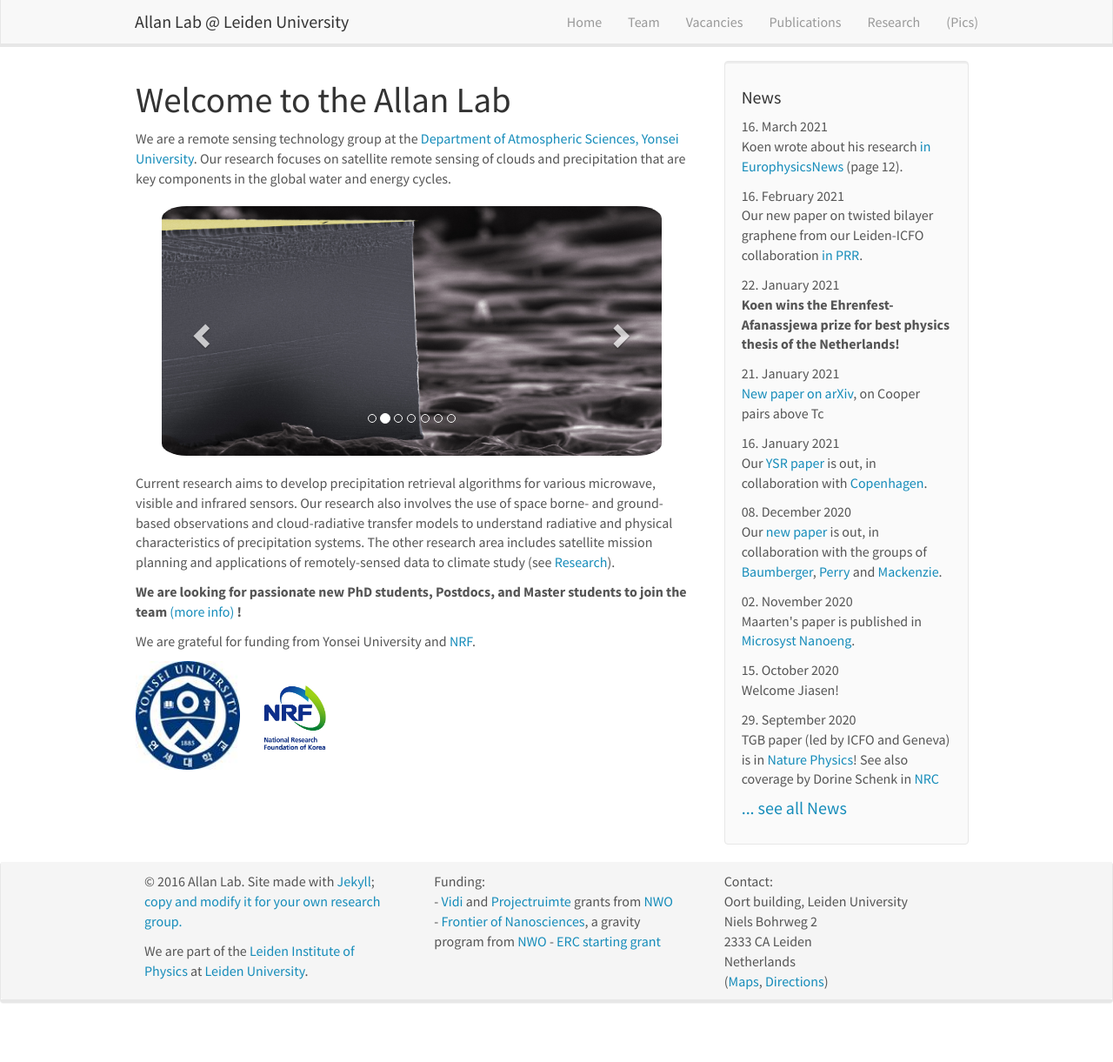
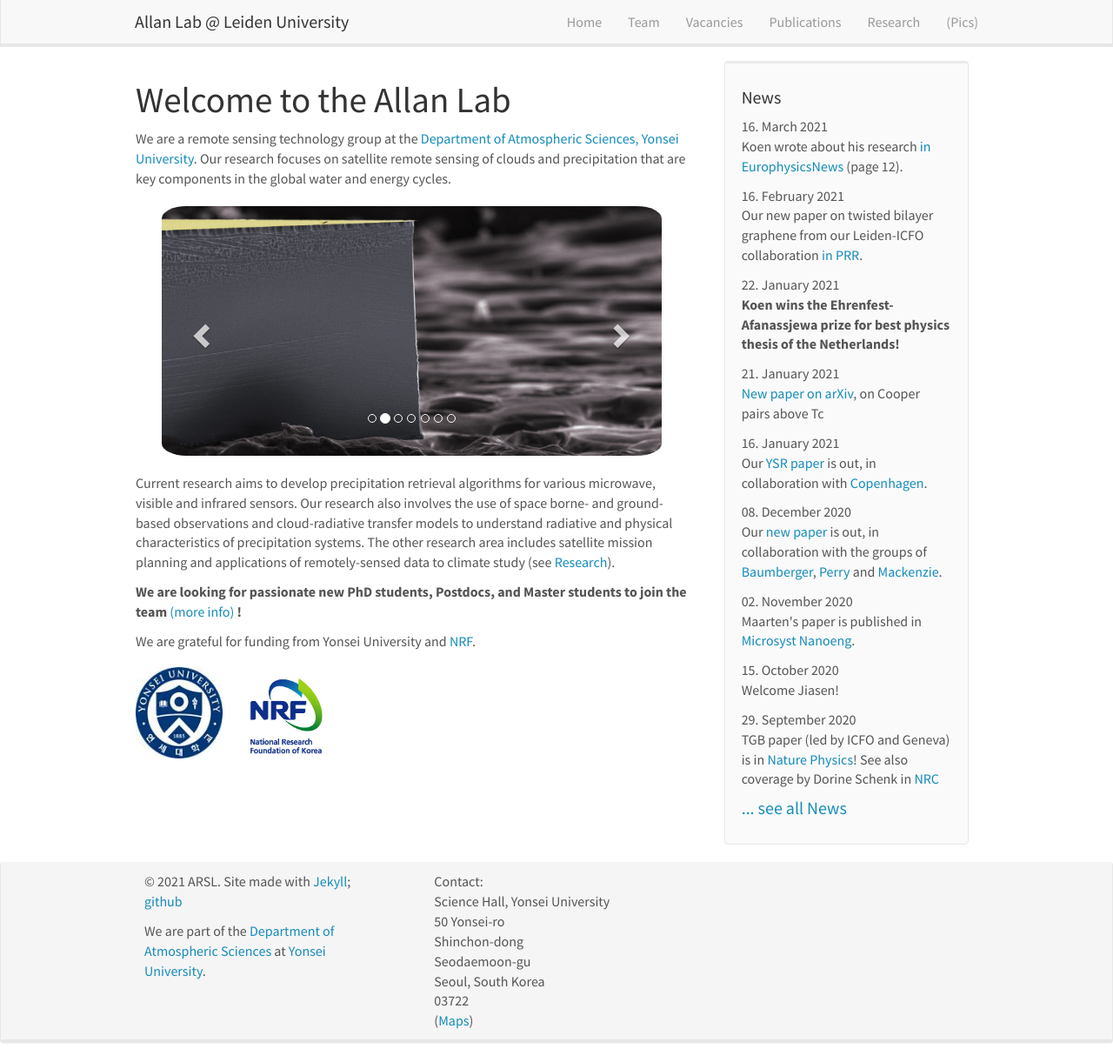
Before and after one commit to roo2003/roo2003.github.io, a Jekyll site: the page built from _pages/home.md, in a window 1280 px wide and 1221 px high. Shown: the whole window at 87% size. Built offline with Jekyll 4.4.1, drawn with Linux system fonts in a browser that asks for light colours; nearby versions of some CDN libraries.

Commit message:
Initial commit of Jekyll blog

```diff
--- a/_includes/footer.html
+++ b/_includes/footer.html
@@ -4,8 +4,8 @@
 	  <div class="row">
 		<div class="col-sm-4">
 
-		  <p>&copy 2016 Allan Lab. Site made with <a href="https://jekyllrb.com">Jekyll</a>;  <a href="{{ site.url }}{{ site.baseurl }}/aboutwebsite.html">copy and  modify it for your own research group.</a></p>
-              <p>We are part of the <a href="https://www.physics.leidenuniv.nl/">Leiden Institute of Physics</a> at <a href="https://www.leidenuniv.nl">Leiden University</a>.</p>
+		  <p>&copy 2021 ARSL. Site made with <a href="https://jekyllrb.com">Jekyll</a>;  <a href="https://github.com">github</a></p>
+              <p>We are part of the <a href="https://atmos.yonsei.ac.kr/eng/">Department of Atmospheric Sciences</a> at <a href="https://www.yonsei.ac.kr/en_sc/">Yonsei University</a>.</p>
 
 
 		   <p>  </p><p>
@@ -13,18 +13,14 @@
 
 		</div>
 		<div class="col-sm-4">
-		  Funding:<br />
-		  - <a href="http://www.nwo.nl/en/research-and-results/programmes/Talent+Scheme">Vidi </a> and <a href='https://www.fom.nl/en/news/press-releases/2016/11/18/28634/'>Projectruimte</a> grants from <a href="http://www.nwo.nl">NWO</a> <br />
-		  - <a href="https://www.universiteitleiden.nl/en/research/research-projects/science/frontiers-of-nanoscience-nanofront">Frontier of Nanosciences</a>, a gravity program from <a href="http://www.nwo.nl">NWO</a>
-          - <a href='https://www.universiteitleiden.nl/en/news/2017/08/two-erc-grants-for-leiden-physics'>ERC starting grant</a>
-		</div>
-		<div class="col-sm-4">
 		  Contact:<br />
-		  Oort building, Leiden University<br />
-		  Niels Bohrweg 2<br />
-		  2333 CA Leiden<br />
-		  Netherlands <br />
-            (<a href="https://goo.gl/maps/H2RjutkyoUH2">Maps</a>, <a href="http://www.physics.leidenuniv.nl/travel-directions">Directions</a>)
+		  Science Hall, Yonsei University<br />
+		  50 Yonsei-ro<br />
+		  Shinchon-dong<br />
+		  Seodaemoon-gu <br />
+		  Seoul, South Korea <br />
+		  03722 <br />
+            (<a href="https://goo.gl/maps/3pJCcgPCcd9g56sb7">Maps</a>)
 		</div>
 	  </div>
 	</div>
--- a/_pages/home.md
+++ b/_pages/home.md
@@ -62,6 +62,6 @@ Current research aims to develop precipitation retrieval algorithms for various
 We are grateful for funding from Yonsei University and [NRF](https://www.nrf.re.kr/eng/index).
 
 <figure class="fourth">
-  <img src="{{ site.url }}{{ site.baseurl }}/images/logopic/Logo_Yonsei.jpg" style="width: 120px">
-  <img src="{{ site.url }}{{ site.baseurl }}/images/logopic/Logo_NRF.jpg" style="width: 120px">
+  <img src="{{ site.url }}{{ site.baseurl }}/images/logopic/Logo_Yonsei.jpg" style="width: 100px">
+  <img src="{{ site.url }}{{ site.baseurl }}/images/logopic/Logo_NRF.jpg" style="width: 140px">
 </figure>
```
